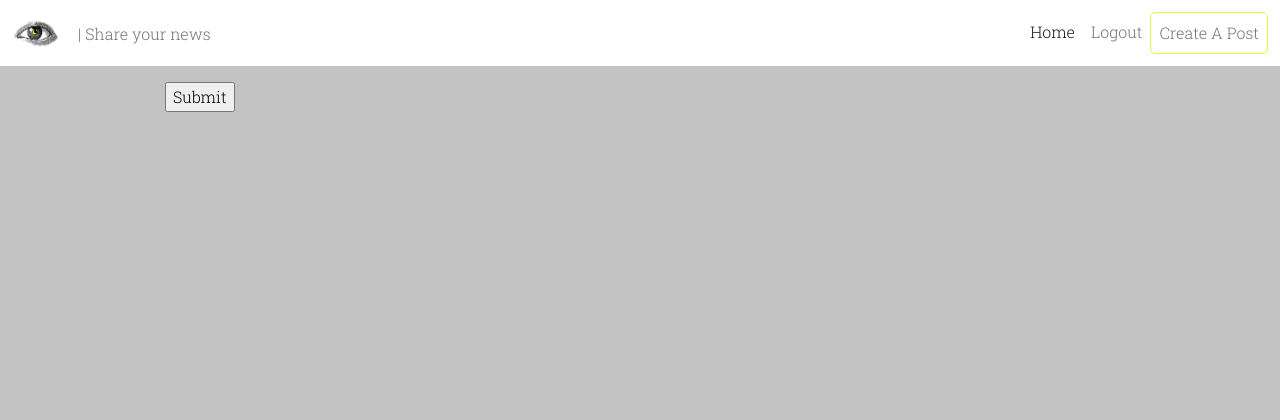
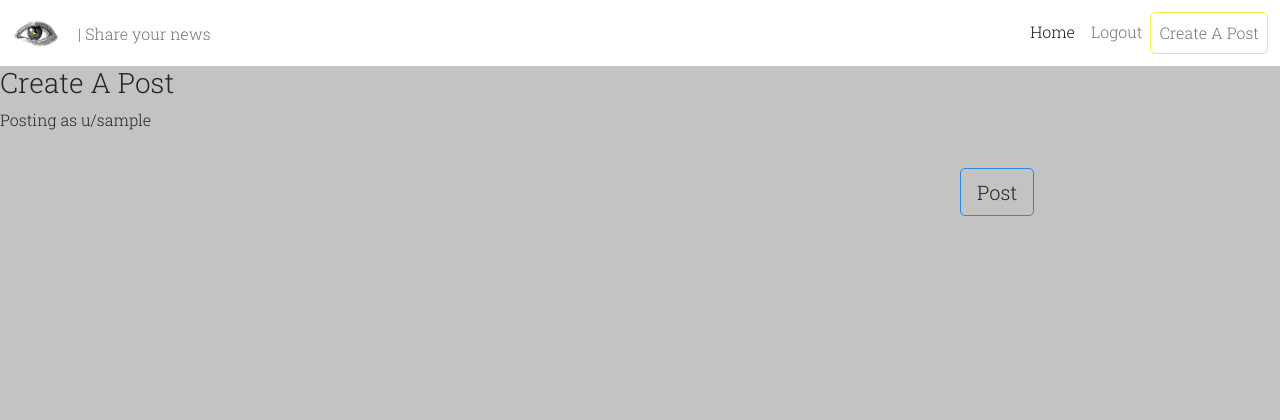
Before and after one commit to Code-Institute-Submissions/SeanTangney-insight_SepResub, a Django app: page /create-view in a window 1280 px wide. Shown: the top 420 px of the page. Run offline with Django 4.2, Linux system fonts and the light colour scheme; the visitor is signed in with stand-in values (Sample User, id 1); some libraries are stand-ins or nearby versions.

Commit message:
Display form in create_view.html

```diff
--- a/newssite/models.py
+++ b/newssite/models.py
@@ -14,7 +14,7 @@ class Post(models.Model):
     )
     updated_on = models.DateTimeField(auto_now=True)
     body = RichTextField(blank=True, null=True)
-    # content = models.TextField()
+    body = models.TextField()
     featured_image = CloudinaryField('image', default='placeholder')
     excerpt = models.TextField(blank=True)
     created_on = models.DateTimeField(auto_now_add=True)
--- a/newssite/views.py
+++ b/newssite/views.py
@@ -4,7 +4,7 @@ from django.http import HttpResponseRedirect
 from django.contrib import messages
 from django.utils.text import slugify
 from .models import Post
-from .forms import CommentForm
+from .forms import CommentForm, PostForm
 
 
 class PostList(generic.ListView):
@@ -84,14 +84,12 @@ class PostLike(View):
 class CreateView(View):
 
     def get(self, request):
-        """What happens for a GET request"""
 
         return render(
             request, "create_view.html",)
 
     def post(self, request):
-        """What happens for a POST request"""
-        create_view = CreateView(request.POST, request.FILES)
+        create_view = PostForm(request.POST, request.FILES)
 
         if create_view.is_valid():
             Post = create_view.save(commit=False)
@@ -100,16 +98,15 @@ class CreateView(View):
                                           str(Post.author)]),
                                 allow_unicode=False)
             Post.save()
-            return redirect('create_post')
+            return redirect('create-post')
         else:
-            messages.error(self.request, 'Please complete all required fields')
-            create_view = CreateView()
+            messages.error(self.request, 'Please complete required fields')
+            create_view = PostForm(data=request.POST)
 
         return render(
             request,
             "create_view.html",
             {
-                "create_view": create_view
-
+                "create_view": PostForm(),
             },
         )
--- a/templates/create_view.html
+++ b/templates/create_view.html
@@ -2,25 +2,27 @@
 {% block content %}
 {% load static %}
 {% load cloudinary %}
-{% load crispy_forms_tags%}
+{% load crispy_forms_tags %}
+
+
 {% if user.is_authenticated %}
 
+<h3>Create A Post</h3>
+<p>Posting as u/{{ user.username }}</p>
 
-<div class="container">
-    <div class="row">
-        <div class="col-10 mt-3 offset-1 g-0">
-            <form method="POST" enctype="multipart/form-data">
+{% if commented %}
+<div class="alert alert-success" role="alert" id="msg">
+    <p>Thanks For Posting</p>
+</div>
+{% endif %}
 
-                <!-- Security token -->
-                {% csrf_token %}
-                {{ create_view|crispy }}
+<form class="create_view" method="post">
+    {{ create_view|crispy }}
+    {% csrf_token %}
+    <div class="submit-container">
+        <button type="submit" class="btn btn-signup btn-lg submit-btn" onsubmit="javascript:clear()">Post</button>
+    </div>
+</form>
+{% endif %}
 
-                <input type="submit" value="Submit">
-            </form>
-        </div>
-    </div>
-</div>
-
-
-{% endif %}
 {% endblock content %}
--- a/templates/index.html
+++ b/templates/index.html
@@ -27,7 +27,7 @@
                                 <p class="card-text">{{ post.excerpt }}</p>
                             </a>
                             <hr />
-                            <p class="card-text text-muted h6">{{ post.created_on}} <i class="far fa-heart"></i>
+                            <p class="card-text text-muted h6">{{ post.created_on }} <i class="far fa-heart"></i>
                                 {{ post.number_of_likes }}</p>
                         </div>
                     </div>
--- a/templates/post_detail.html
+++ b/templates/post_detail.html
@@ -27,7 +27,7 @@
             <div class="col card mb-4  mt-3 left top">
                 <div class="card-body">
                     <p class="card-text">
-                        {{ post.content | safe }}
+                        {{ post.content|safe }}
                     </p>
                     <div class="row">
 
```
Also changed, not shown: newssite/forms.py (+14 -5 lines).
